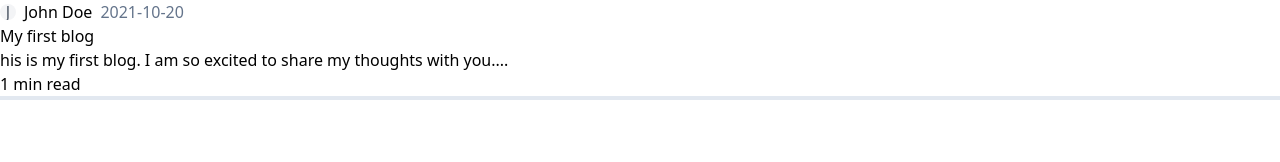
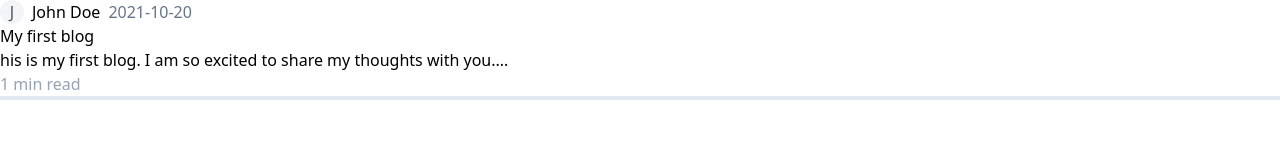
Before and after one commit to bhanupratap31/bloggy-app, a React (Vite) app in the folder frontend/: page /blogs in a window 1280 px wide. Shown: the top 162 px of the page. Built offline with nearby package versions, Linux system fonts and the light colour scheme.

Commit message:
changed avatar and time stamp

```diff
--- a/frontend/src/components/BlogCard.tsx
+++ b/frontend/src/components/BlogCard.tsx
@@ -24,7 +24,7 @@ export const BlogCard = ({authorName, title, content, publishedDate}: BlogCardPr
         <div>
             {content.slice(1,100) + '...'}
         </div>
-        <div>
+        <div className="text-slate-400 font-thin text-base">
             {`${Math.ceil(content.length/100)} min read`}
         </div>
         <div className="bg-slate-200 h-1 w-full">
@@ -35,7 +35,7 @@ export const BlogCard = ({authorName, title, content, publishedDate}: BlogCardPr
 
 function Avatar ({name}: {name: string}){
     return <div>
-        <div className="relative inline-flex items-center justify-center w-4 h-4 overflow-hidden bg-gray-100 rounded-full dark:bg-gray-600">
+        <div className="relative inline-flex items-center justify-center w-6 h-6 overflow-hidden bg-gray-100 rounded-full dark:bg-gray-600">
             <span className="font-medium text-gray-600 dark:text-gray-300">{name[0]}</span>
         </div>
     </div>
```
